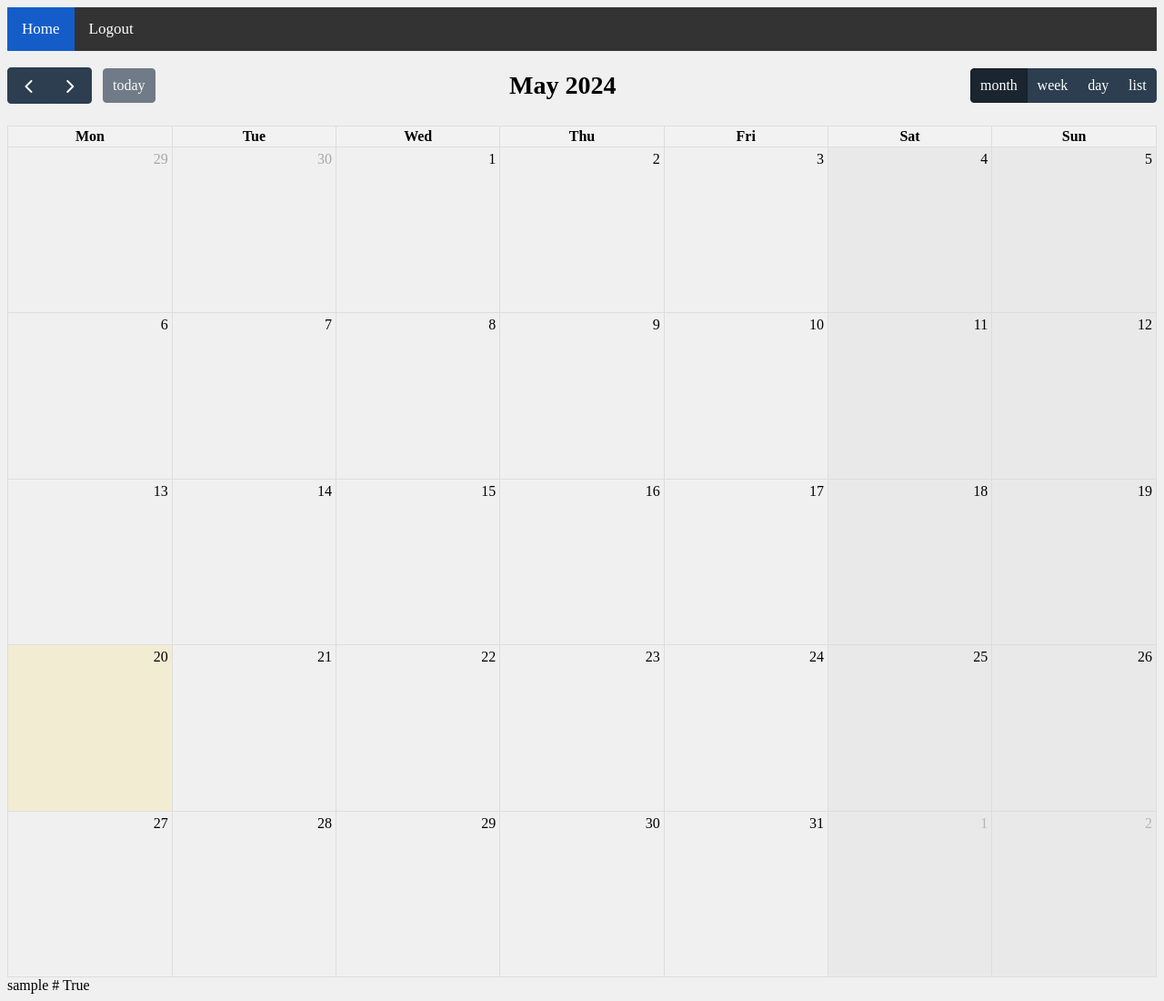
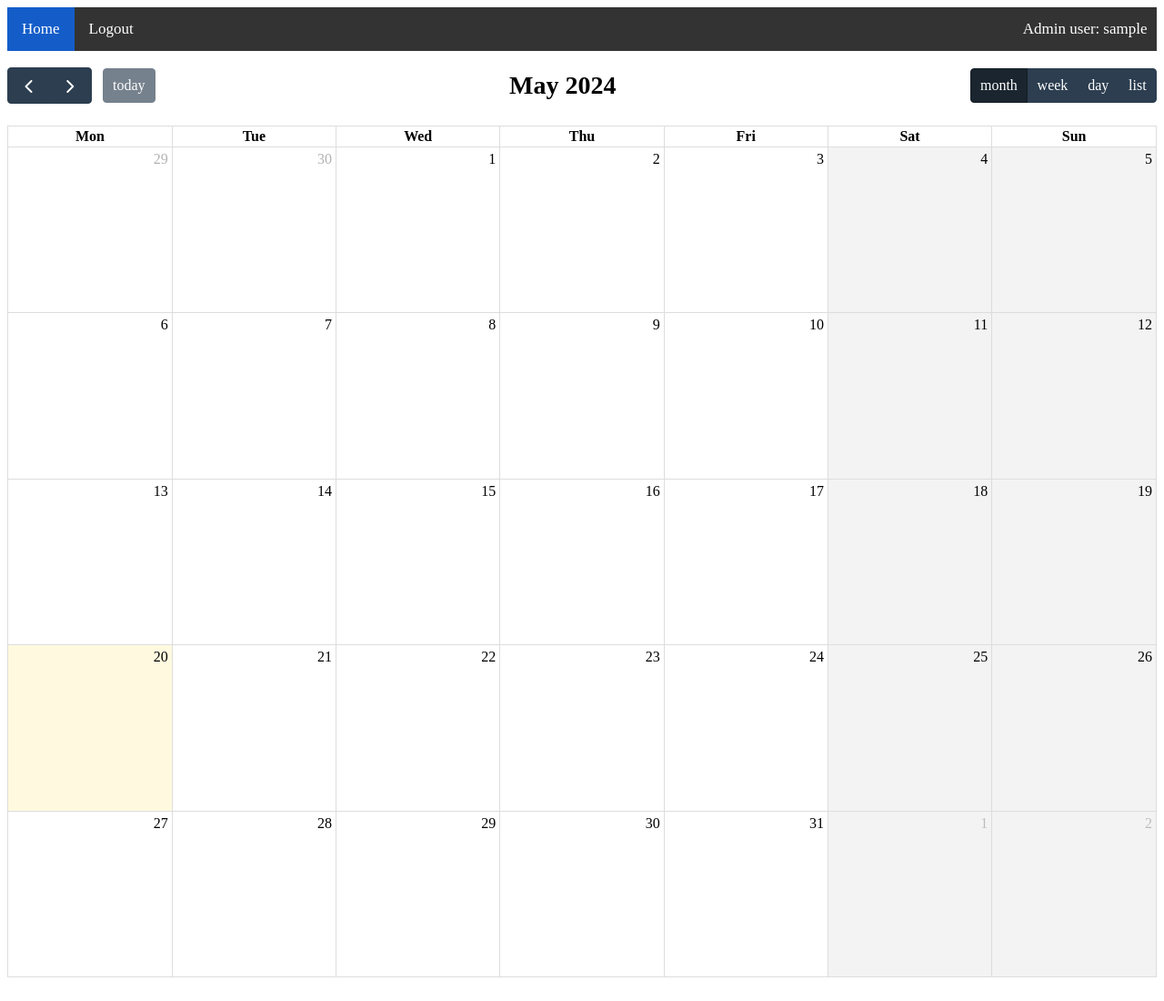
Before and after one commit to SallyWinter/TaskManager, a Flask app: page / in a window 1280 px wide. Shown: the whole page at 91% size. After the commit the page ends 1074 px from the top, so only its background shows below. Run offline with Flask 3, Linux system fonts and the light colour scheme; the visitor is signed in with stand-in values (Sample User, id 1); data comes from the database, SQL or seed files in the repository; both versions use the stored data as it was before the commit; data that the repository does not hold is empty.

Commit message:
Made site look nicer and added improvements
also did other improvements to code

```diff
--- a/taskManagerFlask/app/models.py
+++ b/taskManagerFlask/app/models.py
@@ -25,12 +25,10 @@ def load_user(id):
 class Event(db.Model):
     __tablename__ = "events"
     id = db.Column(db.Integer, primary_key=True)
-    name = db.Column(db.String(64), index=True)
+    name = db.Column(db.String(256), index=True)
     description = db.Column(db.String(256), index=True)
     startDateTime = db.Column(db.String(32), index=True)
     endDateTime = db.Column(db.String(32), index=True)
-    users = db.Column(db.String(64), index=True)
-    admins = db.Column(db.String(64), index=True)
     status = db.Column(db.String(32), index=True, default="pending")
 
     def __repr__(self):
--- a/taskManagerFlask/app/static/CSS/formstyle.css
+++ /dev/null
@@ -1,28 +0,0 @@
-body {
-    background-color: #f0f0f0;
-  }
-
-
-  table {
-    border-collapse: collapse;
-    width: 100%;
-}
-
-td {
-    border: 1px solid #ddd;
-    padding: 8px;
-    text-align: left;
-}
-
-th {
-    text-align: middle;
-    background-color: #f2f2f2;
-    border: 1px solid #ddd;
-    padding: 8px;
-}
-
-.time-slot {
-  height: 20px;
-  width: 40px;
-  font-size: 14px;
-}
--- a/taskManagerFlask/app/static/CSS/navbarstyle.css
+++ b/taskManagerFlask/app/static/CSS/navbarstyle.css
@@ -4,13 +4,18 @@
     overflow: auto;
 }
 
-#navbar a {
+#navbar a, #navbar span {
     float: left;
     color: white;
     text-align: center;
     padding: 14px 16px;
     text-decoration: none;
     font-size: 17px;
+}
+
+#navbar span {
+    float: right;
+    padding: 14px 2px;
 }
 
 #navbar a:hover {
--- a/taskManagerFlask/app/static/CSS/popupstyle.css
+++ b/taskManagerFlask/app/static/CSS/popupstyle.css
@@ -18,29 +18,34 @@
 }
 
 #popUp form {
+    max-width: 400px;
+    width: 50vw;
+    min-width: 200px;
+
     flex-direction: column;
     display: flex;
     padding: 30px;
     border-radius: 7px;
     background-color: white;
     filter: drop-shadow(2px 4px 6px black);
+    gap: 2px
 }
 
 .status-pending {
-    --fc-event-text-color: white;
+    --fc-event-text-color: black;
     color: black;
-    background-color: red;
-    border-color: aqua;
+    background-color: #c6c5b9;
+
 }
 .status-assigned {
-    --fc-event-text-color: white;
+    --fc-event-text-color: black;
     color: black;
-    background-color: orange;
-    border-color: aqua;
+    background-color: #62929E;
+
 }
 .status-done {
-    --fc-event-text-color: white;
+    --fc-event-text-color: black;
     color: black;
-    background-color: green;
-    border-color: blue;
+    background-color: #4A6D7C;
+
 }
--- a/taskManagerFlask/app/templates/base.html
+++ b/taskManagerFlask/app/templates/base.html
@@ -2,19 +2,25 @@
     <head>
 
         <link rel="stylesheet" href="/static/CSS/navbarstyle.css">
-        <title>the title</title>
+        <title>Team task manager</title>
 
 
 
     </head>
     <body>
-        <div id = navbar>
+        <div id = "navbar">
             <a class="active" href="{{ url_for('index') }}">Home</a>
             {% if current_user.is_anonymous %}
             <a href="{{ url_for('login') }}">Login</a>
             {% else %}
             <a href="{{ url_for('logout') }}">Logout</a>
             {% endif %}
+
+            <span> {{ current_user.username }} &nbsp;</span>
+            {% if current_user.admin %}
+            <span>Admin user: </span>
+            {% endif %}
+
         </div>
 
         {% block content %}{% endblock %}
--- a/taskManagerFlask/app/templates/calender.html
+++ b/taskManagerFlask/app/templates/calender.html
@@ -15,8 +15,6 @@
 
 </script>
 <script>
-
-
 
   document.addEventListener('DOMContentLoaded', function() {
     var calendarEl = document.getElementById('calendar');
@@ -72,13 +70,10 @@
           updateForm.querySelector("textarea#eventDescription").textContent=description;
           updateForm.querySelector(`input[type="radio"][name="status"][value="${status}"]`).checked = true;
 
-          console.log('an event has been clicked :O👲', evt);
-
         },
         dateClick: function(event) {
           if (isAdmin !== true) { return; }
 
-          console.log('a date has been clicked!', event);
           let popUpDialog = document.getElementById("popUp");
           popUpDialog.dataset.active = ""
 
@@ -96,7 +91,6 @@
           if(dateElement) {
             dateElement.setAttribute("value", event.dateStr);
           }
-
 
         },
         events: allEvents
@@ -117,7 +111,7 @@
     <div id='calendar'></div>
     <div id="popUp">
       <form id="createTaskForm" action="./addTask" method="post">
-        <label>Hurra, nu kan du oprette et nyt event :)</label>
+        <label>Create an event: </label>
 
         {{ form.id }}
 
@@ -146,8 +140,8 @@
         {% endfor %}
 
         {{ form.createEvent }}
-        <a href="/index">Cancel</a>
-        <button type="reset">reset</button>
+        <button type="reset">Reset</button>
+        <button type="button" onclick="cancelPopUp()">Cancel</button>
 
     </form>
     <form id="completeTaskForm" action="./updateTask" method="post">
@@ -158,7 +152,7 @@
 
       <label>Description</label>
       <textarea readonly id="eventDescription" name="description"></textarea>
-½
+
       <label>Status</label>
       <label>
         <input type="radio" name="status" value="pending">Pending
@@ -172,8 +166,10 @@
 
       <button type="submit">Update task</button>
       {{ form.removeEvent }}
-        <!-- <input type="hidden" name="removeEvent" value="">  -->
+
       <button type="submit" id="deleteEvent" onclick="markTaskForRemoval()">Remove task</button>
+
+
 
       <button type="reset" onclick="cancelPopUp()">Cancel</button>
 
@@ -189,14 +185,8 @@
 
       </script>
 
-
     </form>
     </div>
-
-    {% for test in testing %}
-      {{test.username}} {{"#"}} {{test.admin}}
-    {% endfor %}
-
   </body>
 
 
--- a/taskManagerFlask/app/templates/index.html
+++ b/taskManagerFlask/app/templates/index.html
@@ -1,8 +1,5 @@
 {% extends "base.html" %}
 
 {% block content %}
-    <h1>Hi, {{ current_user.username }}!</h1>
-    {% for post in posts %}
-    <div><p>{{ post.author.username }} says: <b>{{ post.body }}</b></p></div>
-    {% endfor %}
+
 {% endblock %}
```
Also changed, not shown: main.html (deleted), style.css (deleted), taskManagerFlask/app.db.
